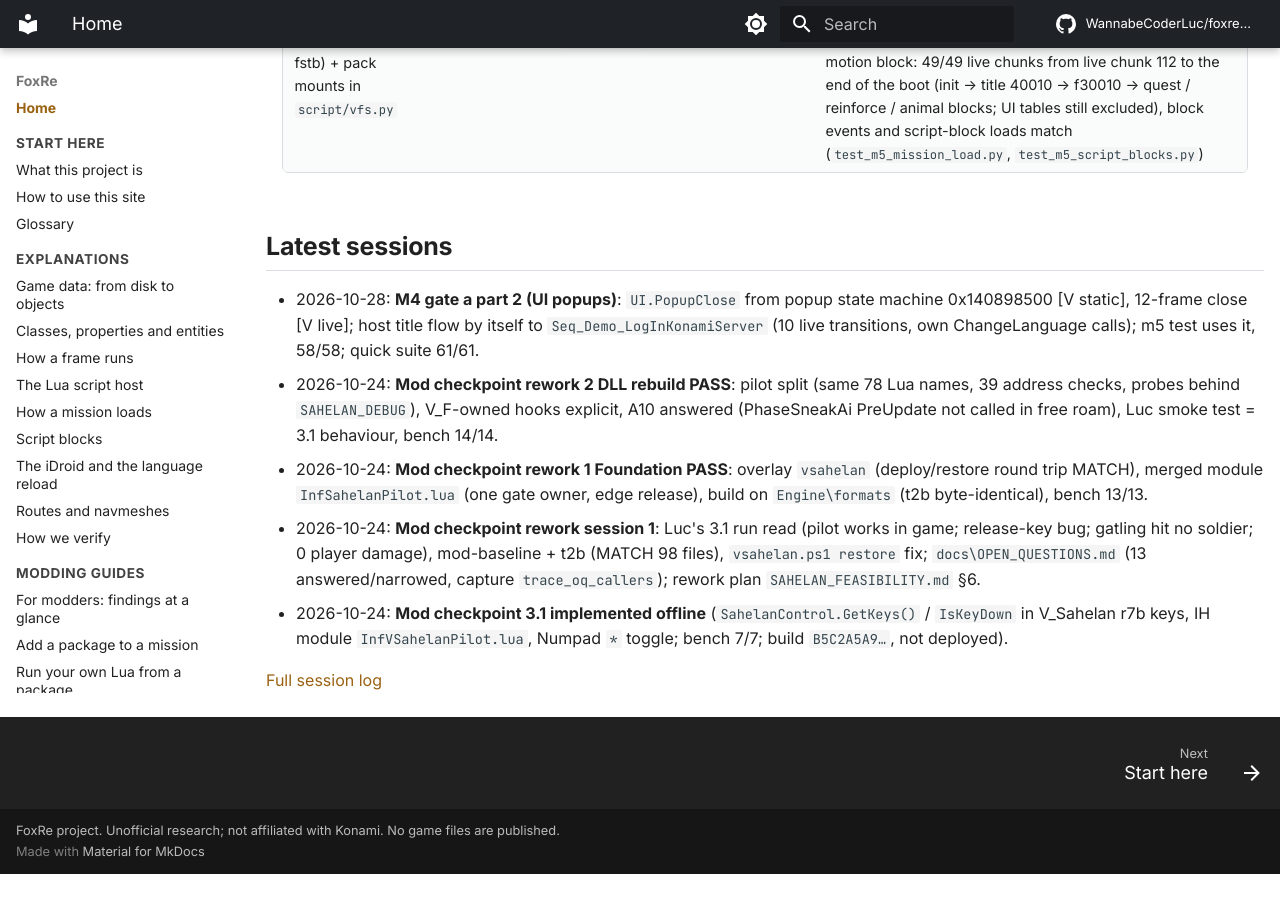
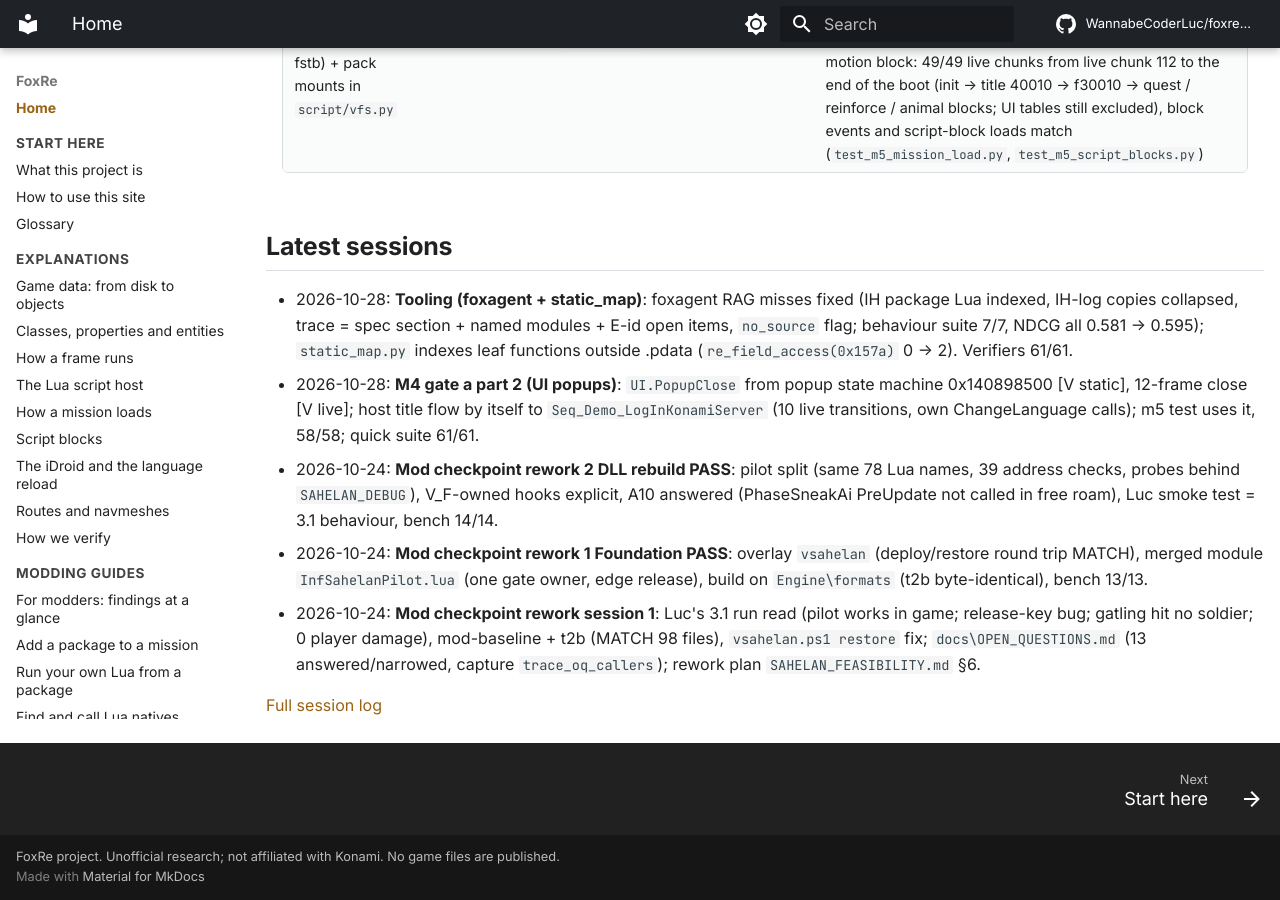
Before and after one commit to WannabeCoderLuc/foxre-wiki, an MkDocs documentation site: the page built from docs/index.md, in a window 1280 px wide and 900 px high, scrolled down 2159 px. Built offline with MkDocs 1.6.1 and Material for MkDocs 9.7.7, drawn with Linux system fonts in a browser that asks for light colours; comment, search, counter and statistics services are not loaded; before the commit the page ends 3033 px from its top, so only the background shows below that.

Commit message:
Site update 2026-10-28 (generated from project docs)

```diff
--- a/docs/index.md
+++ b/docs/index.md
@@ -79,10 +79,10 @@ PC 1.0.15.4 &middot; runtime analysis only &middot; no game files published &mid
 
 ## Latest sessions
 
+- 2026-10-28: **Tooling (foxagent + static_map)**: foxagent RAG misses fixed (IH package Lua indexed, IH-log copies collapsed, trace = spec section + named modules + E-id open items, `no_source` flag; behaviour suite 7/7, NDCG all 0.581 -> 0.595); `static_map.py` indexes leaf functions outside .pdata (`re_field_access(0x157a)` 0 -> 2). Verifiers 61/61.
 - 2026-10-28: **M4 gate a part 2 (UI popups)**: `UI.PopupClose` from popup state machine 0x140898500 [V static], 12-frame close [V live]; host title flow by itself to `Seq_Demo_LogInKonamiServer` (10 live transitions, own ChangeLanguage calls); m5 test uses it, 58/58; quick suite 61/61.
 - 2026-10-24: **Mod checkpoint rework 2 DLL rebuild PASS**: pilot split (same 78 Lua names, 39 address checks, probes behind `SAHELAN_DEBUG`), V_F-owned hooks explicit, A10 answered (PhaseSneakAi PreUpdate not called in free roam), Luc smoke test = 3.1 behaviour, bench 14/14.
 - 2026-10-24: **Mod checkpoint rework 1 Foundation PASS**: overlay `vsahelan` (deploy/restore round trip MATCH), merged module `InfSahelanPilot.lua` (one gate owner, edge release), build on `Engine\formats` (t2b byte-identical), bench 13/13.
 - 2026-10-24: **Mod checkpoint rework session 1**: Luc's 3.1 run read (pilot works in game; release-key bug; gatling hit no soldier; 0 player damage), mod-baseline + t2b (MATCH 98 files), `vsahelan.ps1 restore` fix; `docs\OPEN_QUESTIONS.md` (13 answered/narrowed, capture `trace_oq_callers`); rework plan `SAHELAN_FEASIBILITY.md` §6.
-- 2026-10-24: **Mod checkpoint 3.1 implemented offline** (`SahelanControl.GetKeys()` / `IsKeyDown` in V_Sahelan r7b keys, IH module `InfVSahelanPilot.lua`, Numpad `*` toggle; bench 7/7; build `B5C2A5A9…`, not deployed).
 
 [Full session log](status/log.md)
```
Also changed, not shown: docs/status/log.md (+1 -0 lines).
